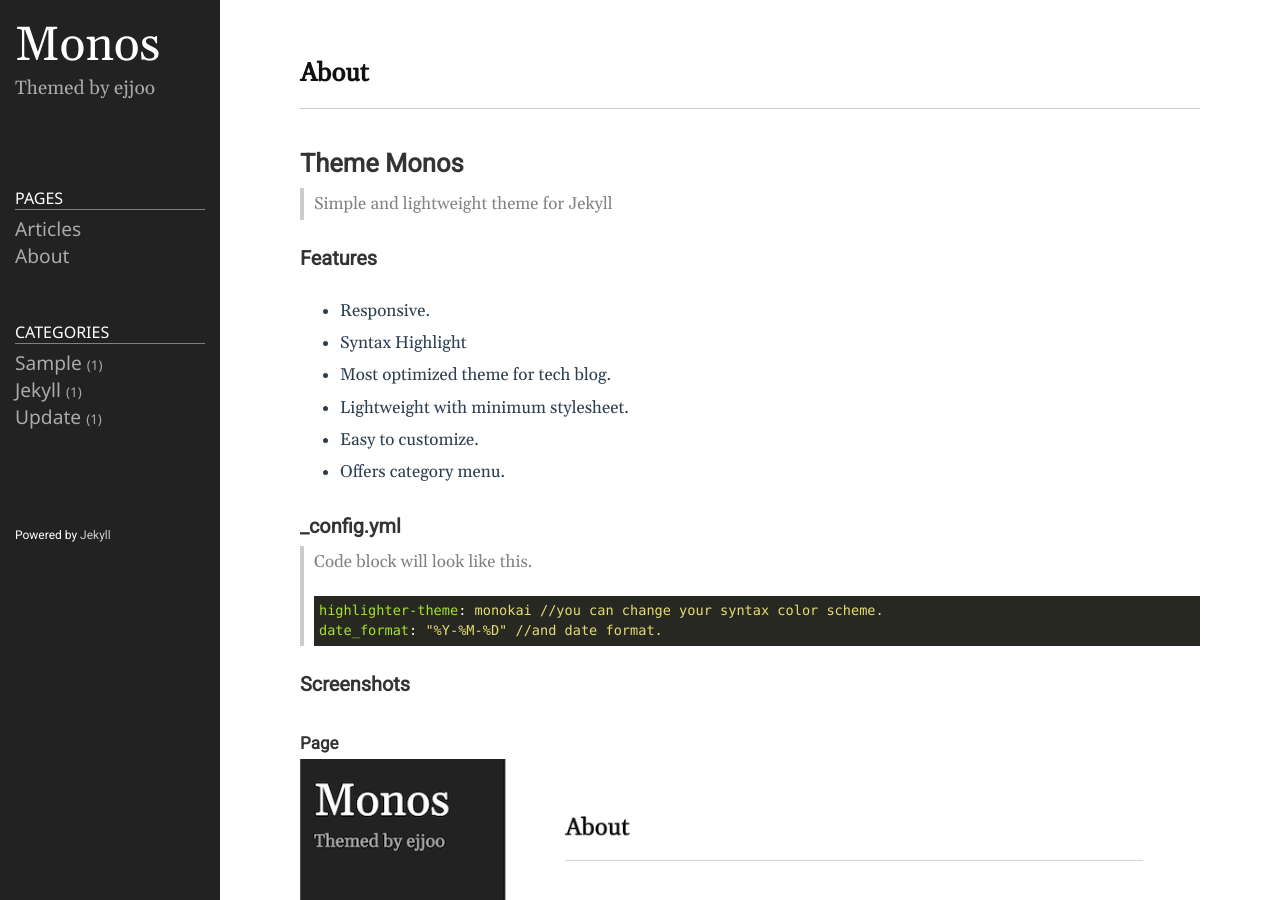
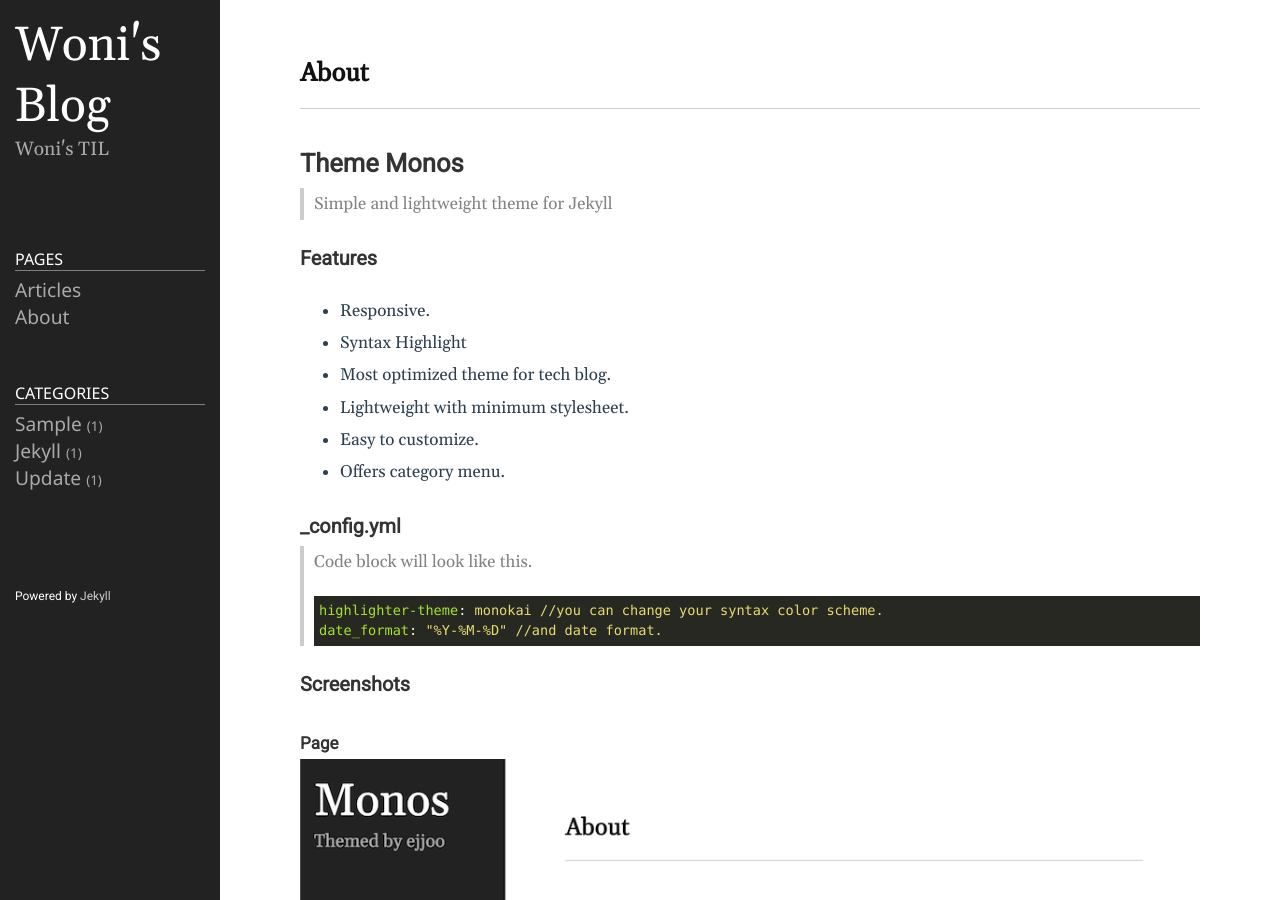
Before and after one commit to s-woni/s-woni.github.io, a Jekyll site: the page built from README.md, in a window 1280 px wide and 900 px high. Built offline with Jekyll 4.4.1, drawn with Linux system fonts in a browser that asks for light colours.

Commit message:
Update _config.yml

```diff
--- a/_config.yml
+++ b/_config.yml
@@ -18,13 +18,13 @@
 # You can create any custom variable you would like, and they will be accessible
 # in the templates via {{ site.myvariable }}.
 
-title: Monos
-email: ejjoo7994@gmail.com
+title: Woni's Blog
+email: csw2103@naver.com
 description: >- # this means to ignore newlines until "baseurl:"
-  Themed by ejjoo
+  Woni's TIL
 # baseurl: "/" # the subpath of your site, e.g. /blog
 # url: "http://ejjoo.github.io" # the base hostname & protocol for your site, e.g. http://example.com
-github_username: ejjoo
+github_username: s-woni
 highlighter: rouge
 svg:
   optimize: true
```
